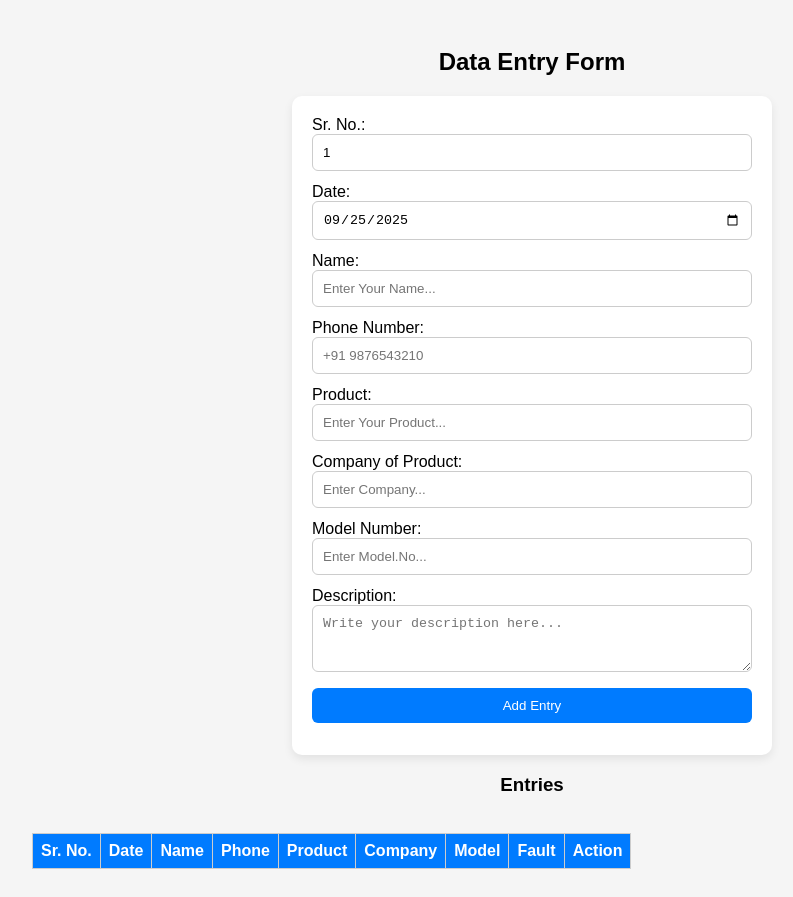
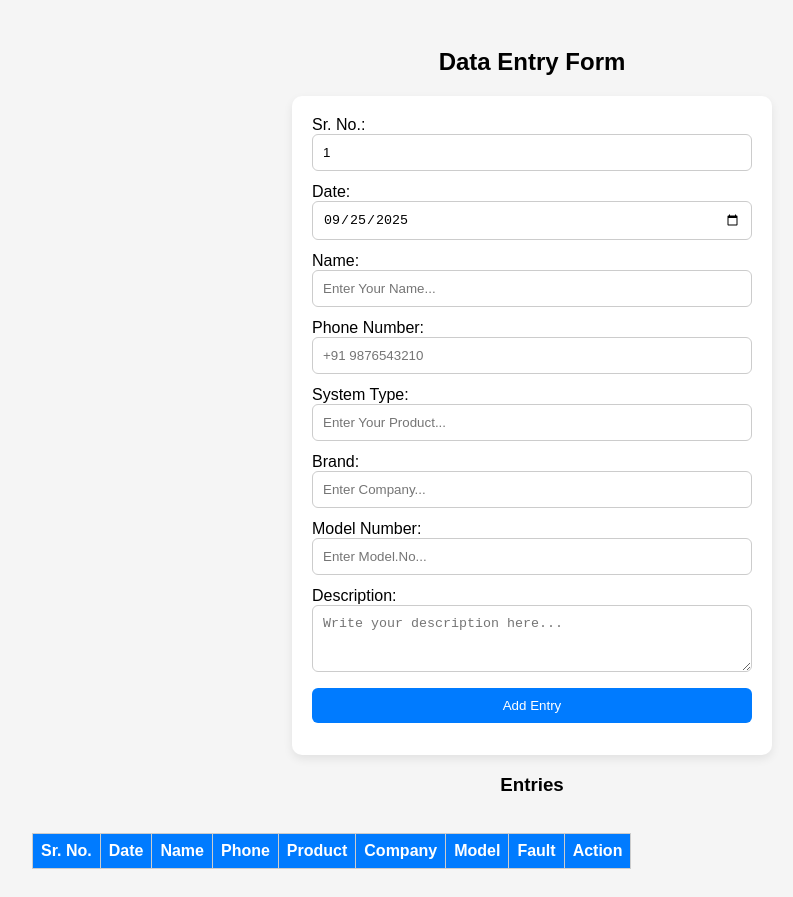
Before and after one commit to 27239/Application, a plain HTML site: page index.html in a window 1280 px wide. Shown: the whole page, without its empty margins (108-901 px from the left). Drawn offline with Linux system fonts and the light colour scheme.

Commit message:
First change

```diff
--- a/index.html
+++ b/index.html
@@ -124,10 +124,10 @@
         <label>Phone Number:</label>
         <input type="tel" id="phoneInput" placeholder="+91 9876543210" required>
 
-        <label>Product:</label>
+        <label>System Type:</label>
         <input type="text" id="productInput" placeholder="Enter Your Product..." required>
 
-        <label>Company of Product:</label>
+        <label>Brand:</label>
         <input type="text" id="cmp" placeholder="Enter Company..." required>
 
         <label>Model Number:</label>
```
